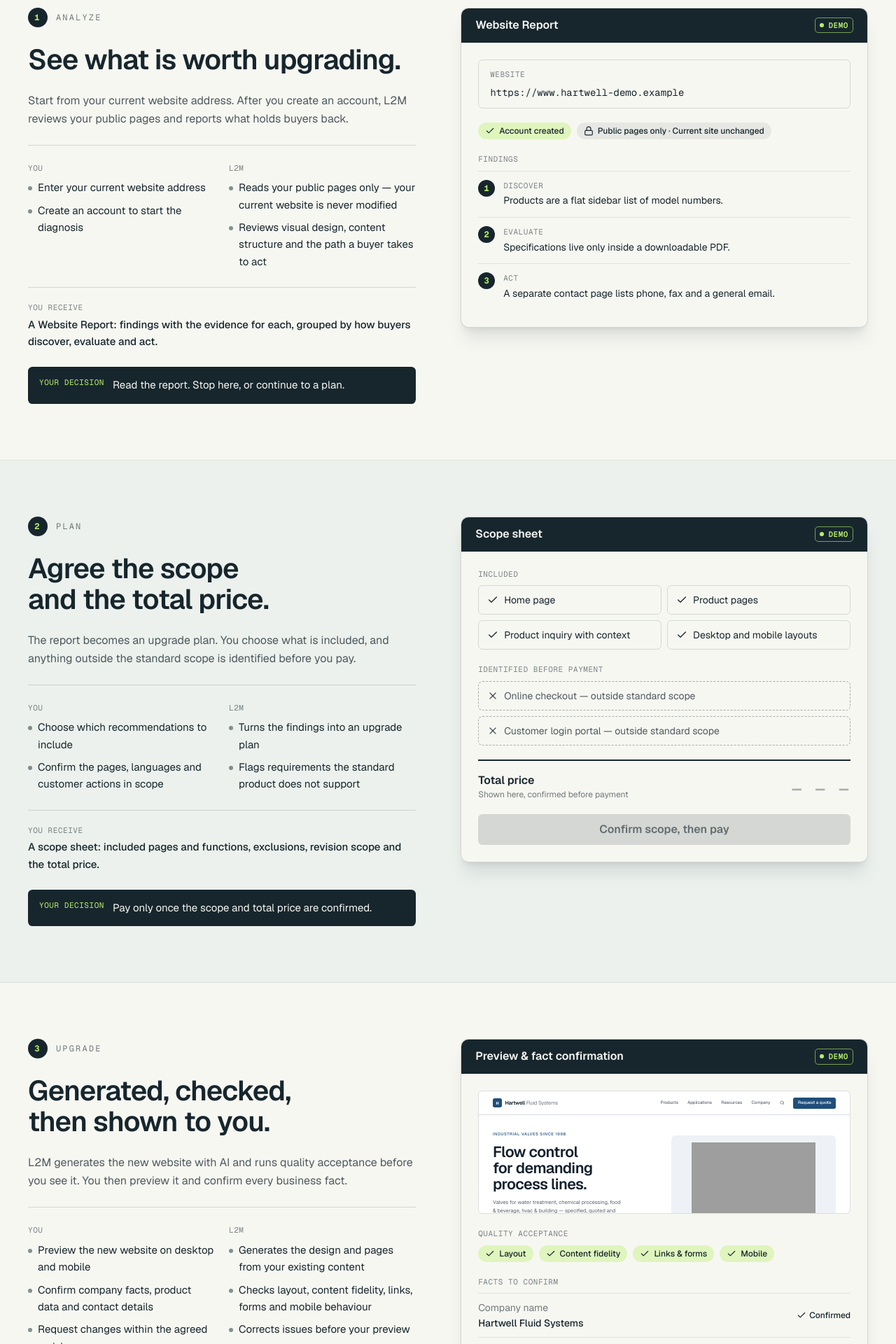
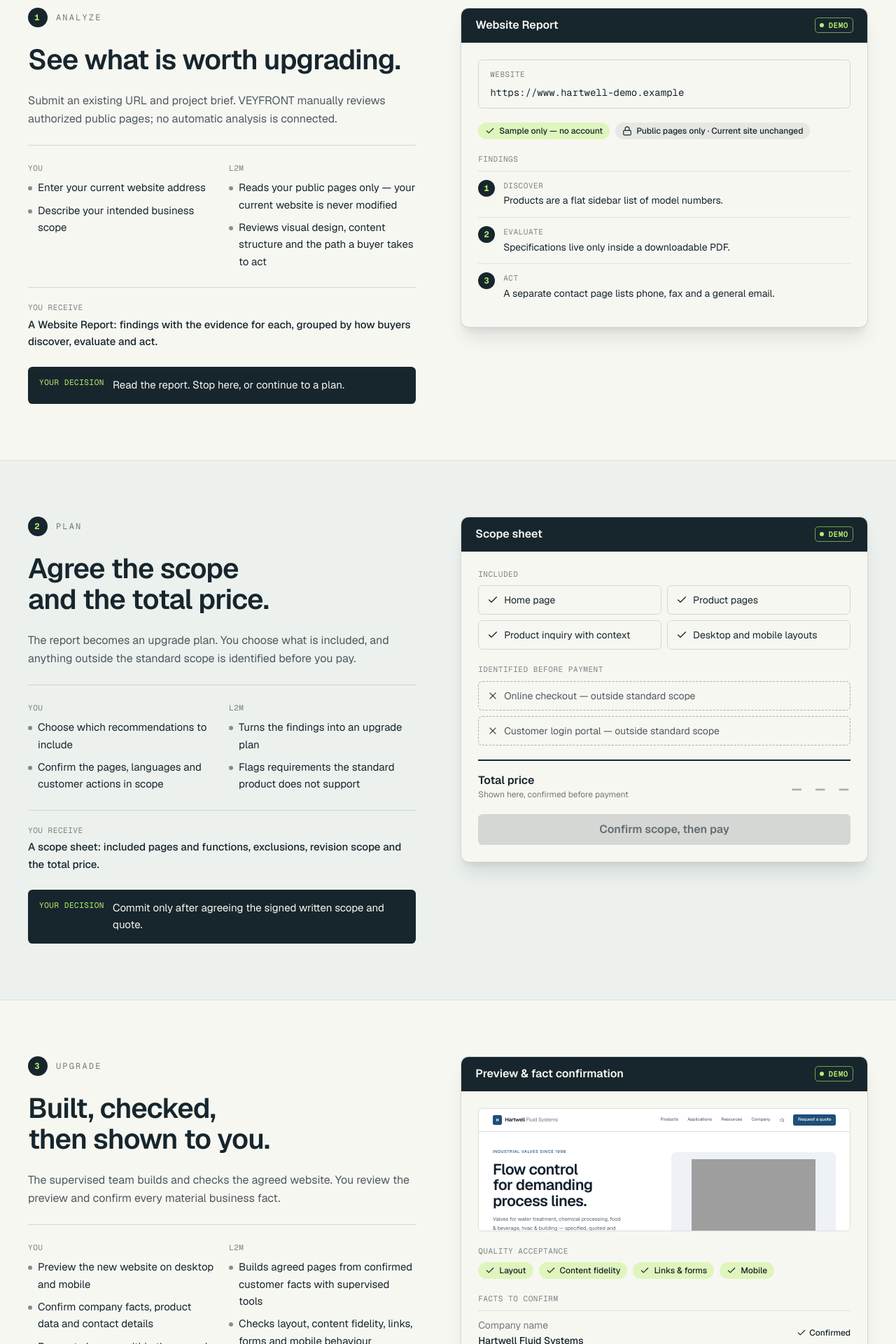
Before and after one commit to gloweaseco-leo/VEYFRONT, a Next.js app: page /how-it-works in a window 1280 px wide. Shown: the part 740-2660 px from the top of the page at 70% size. Built offline with nearby package versions, Linux system fonts and the light colour scheme; grey boxes are pictures that could not be loaded.

Commit message:
fix(w0): align simulated customer journey with actual live inquiry and manual delivery

```diff
--- a/app/how-it-works/page.tsx
+++ b/app/how-it-works/page.tsx
@@ -2,8 +2,8 @@ import type { Metadata } from 'next'
 import { HowItWorksPage } from '@/components/pages/how-it-works'
 
 export const metadata: Metadata = {
-  title: 'How It Works — VEYFRONT (design prototype)',
-  description: 'Analyze, Plan, Upgrade, Deliver: how L2M upgrades an existing website, with a decision point at every phase.',
+  title: 'How Engagements Work — VEYFRONT',
+  description: 'Real inquiry, written scope and quote, supervised production, acceptance and handover. Demo artifacts are illustrative.',
 }
 
 export default function Page() {
--- a/components/site/page-shell.tsx
+++ b/components/site/page-shell.tsx
@@ -76,7 +76,7 @@ export function SectionHead({ id, eyebrow, title, lede, className }: { id: strin
 }
 
 export function PageCta({ title, body, secondary }: { title: string; body: string; secondary: { label: string; href: string } }) {
-  const { p } = usePagesCopy()
+  const { lang } = usePagesCopy()
   return (
     <section aria-labelledby="page-cta" className="bg-ink text-ivory">
       <div className="mx-auto flex max-w-[1440px] flex-col gap-8 px-5 py-16 md:px-10 lg:flex-row lg:items-end lg:justify-between lg:py-24">
@@ -91,7 +91,7 @@ export function PageCta({ title, body, secondary }: { title: string; body: strin
             href="/contact"
             className="inline-flex min-h-12 items-center justify-center gap-2 rounded-md bg-lime px-6 font-semibold text-ink focus-visible:outline-2 focus-visible:outline-offset-2 focus-visible:outline-lime"
           >
-            {p.common.analyze}
+            {lang === 'zh' ? '提交项目咨询' : 'Send a project inquiry'}
             <ArrowRight className="size-4" aria-hidden="true" />
           </Link>
           <Link
--- a/lib/home-copy.ts
+++ b/lib/home-copy.ts
@@ -243,7 +243,7 @@ const en = {
   invite: {
     eyebrow: 'Your next website starts here.',
     title: 'A stronger website starts here.',
-    boundary: ['Diagnosis starts after sign-up', 'Your current website is never modified', 'No consultation call needed'],
+    boundary: ['Submit a project inquiry first', 'Your current website is never modified', 'No consultation call needed'],
   },
   footer: {
     note: 'VEYFRONT accepts project inquiries. Interactive diagnosis, payment and the Hartwell showcase are demonstrations, not live customer services.',
--- a/lib/i18n.tsx
+++ b/lib/i18n.tsx
@@ -29,9 +29,9 @@ const en = {
     headline: 'Building Digital Frontiers for Global Business.',
     subtitle:
       'Launch a credible new B2B website or transform the one you already have. Help global buyers understand, trust and contact your business.',
-    ctaPrimary: 'Analyze My Website',
+    ctaPrimary: 'Check URL format',
     ctaSecondary: 'See a Transformation',
-    boundary: ['Diagnosis starts after sign-up', 'Your current website is never modified'],
+    boundary: ['URL check is a demo, not automatic diagnosis', 'Your current website is never modified'],
   },
   url: {
     label: 'Your current website',
@@ -43,12 +43,12 @@ const en = {
     recognized: 'Address format looks valid',
     continueTitle: 'Address format accepted',
     continueBody:
-      'Only the address format was checked — the website has not been fetched or analyzed. In the product, you would create an account next and then the diagnosis begins. Your current website is never modified.',
+      'Only the address format was checked, not the website. Use the live Rebuild inquiry form to request a human-reviewed proposal. No site content was fetched or modified.',
     continueCta: 'Continue (demo)',
     edit: 'Edit address',
     demo: 'DEMO STATE — sign-up and analysis are not connected in this prototype.',
     nextBadge: 'DEMO · Next step preview',
-    nextTitle: 'Create your account to start the diagnosis',
+    nextTitle: 'Illustrative future process only',
     nextKept: 'Address kept for this step',
     nextSteps: [
       ['Create an account', 'Not connected in this prototype'],
@@ -147,9 +147,9 @@ const zh: Dict = {
     brandLine: 'VEYFRONT / BEYOND REDESIGN',
     headline: '让企业网站，成为连接全球客户的可信商业入口。',
     subtitle: '从零建立专业 B2B 网站，或重构已有网站。让全球买家更容易理解、信任并联系你的企业。',
-    ctaPrimary: '分析我的网站',
+    ctaPrimary: '检查网址格式',
     ctaSecondary: '查看改造演示',
-    boundary: ['注册后开始诊断', '不会修改现有网站'],
+    boundary: ['网址检查为演示，不会自动诊断', '不会修改现有网站'],
   },
   url: {
     label: '你现在的网站',
@@ -159,12 +159,12 @@ const zh: Dict = {
     unavailable: '该地址暂不能分析。不支持本地、内网或 IP 地址，请输入公开的网站域名。',
     recognized: '网址格式有效',
     continueTitle: '网址格式已通过',
-    continueBody: '目前只检查了网址格式，尚未访问或分析该网站。在正式产品中，下一步是创建账户，然后开始诊断。你现有的网站不会被修改。',
+    continueBody: '目前仅检查网址格式，没有抓取或分析网站。真实改造请提交项目咨询，由团队审核，不会修改原站。',
     continueCta: '继续（演示）',
     edit: '修改网址',
     demo: '演示状态 — 本原型未接入注册与分析。',
     nextBadge: 'DEMO · 下一步预览',
-    nextTitle: '创建账户，开始诊断',
+    nextTitle: '未来流程示意，尚未开放',
     nextKept: '网址已保留到这一步',
     nextSteps: [
       ['创建账户', '本原型未接入'],
--- a/lib/pages-copy.ts
+++ b/lib/pages-copy.ts
@@ -85,15 +85,15 @@ const en = {
   hw: {
     eyebrow: 'How It Works',
     title: 'From the website you have to a website you own.',
-    lede: 'Four phases, each ending in a decision that is yours. You see the diagnosis before any plan, the scope and total price before paying, and the finished website before delivery.',
+    lede: 'Four phases: submit an inquiry, agree the scope and written quote, review supervised construction, then accept delivery. Automated diagnosis and online payment are not live.',
     railLabel: 'Phases',
     phases: [
       {
         key: 'analyze',
         name: 'Analyze',
         title: 'See what is worth upgrading.',
-        summary: 'Start from your current website address. After you create an account, L2M reviews your public pages and reports what holds buyers back.',
-        you: ['Enter your current website address', 'Create an account to start the diagnosis'],
+        summary: 'Submit an existing URL and project brief. VEYFRONT manually reviews authorized public pages; no automatic analysis is connected.',
+        you: ['Enter your current website address', 'Describe your intended business scope'],
         l2m: ['Reads your public pages only — your current website is never modified', 'Reviews visual design, content structure and the path a buyer takes to act'],
         get: 'A Website Report: findings with the evidence for each, grouped by how buyers discover, evaluate and act.',
         decision: 'Read the report. Stop here, or continue to a plan.',
@@ -106,15 +106,15 @@ const en = {
         you: ['Choose which recommendations to include', 'Confirm the pages, languages and customer actions in scope'],
         l2m: ['Turns the findings into an upgrade plan', 'Flags requirements the standard product does not support'],
         get: 'A scope sheet: included pages and functions, exclusions, revision scope and the total price.',
-        decision: 'Pay only once the scope and total price are confirmed.',
+        decision: 'Commit only after agreeing the signed written scope and quote.',
       },
       {
         key: 'upgrade',
         name: 'Upgrade',
-        title: 'Generated, checked, then shown to you.',
-        summary: 'L2M generates the new website with AI and runs quality acceptance before you see it. You then preview it and confirm every business fact.',
+        title: 'Built, checked, then shown to you.',
+        summary: 'The supervised team builds and checks the agreed website. You review the preview and confirm every material business fact.',
         you: ['Preview the new website on desktop and mobile', 'Confirm company facts, product data and contact details', 'Request changes within the agreed revision scope'],
-        l2m: ['Generates the design and pages from your existing content', 'Checks layout, content fidelity, links, forms and mobile behaviour', 'Corrects issues before your preview'],
+        l2m: ['Builds agreed pages from confirmed customer facts with supervised tools', 'Checks layout, content fidelity, links, forms and mobile behaviour', 'Corrects issues before your preview'],
         get: 'A working preview and a fact-confirmation checklist.',
         decision: 'Approve the preview and the facts before delivery.',
       },
@@ -122,7 +122,7 @@ const en = {
         key: 'deliver',
         name: 'Deliver',
         title: 'Built to hand over.',
-        summary: 'You receive the complete source code. Launch assistance is a one-time service with an agreed scope. Hosting with L2M is optional, never required.',
+        summary: 'You receive agreed website source and assets. Launch assistance is scoped; hosting is optional.',
         you: ['Receive the complete source code and assets', 'Choose where to host the website'],
         l2m: ['Hands over source code, assets and setup notes', 'Provides one-time launch assistance within the agreed scope'],
         get: 'Source code, assets and a launch checklist — usable without an L2M account.',
@@ -133,7 +133,7 @@ const en = {
       analyze: {
         title: 'Website Report',
         input: 'Website',
-        account: 'Account created',
+        account: 'Sample only — no account',
         scope: 'Public pages only · Current site unchanged',
         findings: 'Findings',
       },
@@ -176,7 +176,7 @@ const en = {
       ['Publish your project without permission', 'Cases are shown only with written authorization.'],
     ] as [string, string][],
     ctaTitle: 'Start with phase one.',
-    ctaBody: 'Enter your website address on the homepage. You decide what happens after the report.',
+    ctaBody: 'Submit a Rebuild project inquiry for a written quote.',
     ctaSecondary: 'See pricing & delivery',
   },
   pr: {
@@ -331,15 +331,15 @@ const zh: PagesCopy = {
   hw: {
     eyebrow: '工作方式',
     title: '从你现有的网站，到一套完全属于你的新网站。',
-    lede: '四个阶段，每个阶段都以你的决定结束。先看到诊断，再制定方案；先确认范围与总价，再付款；先看到完成的网站，再交付。',
+    lede: '四个阶段：真实咨询、书面范围与报价、人工监督建设、验收移交。自动诊断和在线支付暂未开放。',
     railLabel: '阶段',
     phases: [
       {
         key: 'analyze',
         name: '分析',
         title: '先了解哪里值得升级。',
-        summary: '从你现有的网站地址开始。创建账户后，L2M 会审阅你的公开页面，并报告阻碍买家的问题。',
-        you: ['输入现有网站地址', '创建账户，开始诊断'],
+        summary: '提交旧站网址和需求，由 VEYFRONT 在授权范围内人工审阅，不进行自动诊断。',
+        you: ['输入现有网站地址', '提交项目需求并说明目标'],
         l2m: ['只读取公开页面 — 不会修改你现有的网站', '审阅视觉设计、内容结构与买家的行动路径'],
         get: '一份网站诊断报告：每项发现都附有证据，并按买家如何发现、评估与行动分组。',
         decision: '阅读报告。可以到此为止，也可以继续制定方案。',
@@ -352,15 +352,15 @@ const zh: PagesCopy = {
         you: ['选择要包含的升级建议', '确认范围内的页面、语言与客户行动'],
         l2m: ['将诊断发现转化为升级方案', '标记标准产品不支持的要求'],
         get: '一份范围清单：包含的页面与功能、排除项、修改范围与总价。',
-        decision: '确认范围与总价之后才付款。',
+        decision: '签署正式范围和报价后再付款。',
       },
       {
         key: 'upgrade',
         name: '升级',
-        title: '先生成、先验收，再给你看。',
-        summary: 'L2M 使用 AI 生成新网站，并在你看到之前完成质量验收。随后你预览网站，并确认每一项业务事实。',
+        title: '先建设、先检查，再给你看。',
+        summary: '由人工监督的交付流程建设并检查网站，再由客户核对重要业务事实。',
         you: ['在桌面和手机上预览新网站', '确认企业信息、产品数据与联系方式', '在约定的修改范围内提出修改'],
-        l2m: ['基于你现有的内容生成设计与页面', '检查版式、内容准确性、链接、表单与移动端表现', '在你预览之前修正问题'],
+        l2m: ['基于已核实事实和约定范围建设页面', '检查版式、内容准确性、链接、表单与移动端表现', '在你预览之前修正问题'],
         get: '一个可操作的预览网站，以及一份事实确认清单。',
         decision: '交付前确认预览与事实。',
       },
@@ -379,7 +379,7 @@ const zh: PagesCopy = {
       analyze: {
         title: '网站诊断报告',
         input: '网站',
-        account: '账户已创建',
+        account: '示例：未创建账户',
         scope: '仅公开页面 · 现有网站不变',
         findings: '诊断发现',
       },
@@ -422,7 +422,7 @@ const zh: PagesCopy = {
       ['未经许可公开你的项目', '只有获得书面授权才会展示案例。'],
     ],
     ctaTitle: '从第一阶段开始。',
-    ctaBody: '在首页输入你的网站地址。看完报告后，由你决定下一步。',
+    ctaBody: '提交真实项目咨询，再由负责人书面确认范围和报价。',
     ctaSecondary: '查看价格与交付',
   },
   pr: {
@@ -444,7 +444,7 @@ const zh: PagesCopy = {
     how: [
       ['诊断', '审阅你的公开页面，了解升级规模。'],
       ['范围清单', '页面、功能、排除项与总价集中列出。'],
-      ['付款', '确认范围与总价之后才付款。'],
+      ['付款', '签署正式范围和报价后再付款。'],
     ],
     howNote: '任何超出标准范围的要求都会在付款前识别 — 不会事后追加。',
     estEyebrow: '范围清单预览',
--- a/scripts/check-w0-w1.mjs
+++ b/scripts/check-w0-w1.mjs
@@ -23,6 +23,8 @@ assert.match(read('app/pricing/page.tsx'),/<CommercialOffers detail \/>/)
 assert.doesNotMatch(read('app/pricing/page.tsx'),/SAMPLE PRICE|design prototype/i)
 assert.match(read('components/veyfront/commercial-offers.tsx'),/pending business, tax and delivery-cost approval/)
 assert.match(read('components/veyfront/commercial-offers.tsx'),/No guaranteed ranking, inquiry volume or sales/)
-assert.doesNotMatch(read('lib/home-copy.ts'),/Account required before analysis|注册后开始诊断|After payment, the new website is generated/)
+assert.doesNotMatch(read('lib/home-copy.ts'),/Account required before analysis|注册后开始诊断|Diagnosis starts after sign-up|After payment, the new website is generated/)
+assert.doesNotMatch(read('lib/pages-copy.ts'),/After you create an account, L2M reviews|L2M generates the new website|创建账户后，L2M 会审阅|L2M 使用 AI 生成新网站/)
+assert.match(read('lib/i18n.tsx'),/Check URL format/)
 assert.match(read('app/api/leads/route.ts'),/access: 'private'/)
 console.log('W0/W1 catalog and truth guard PASS; no live business acceptance claimed')
```
